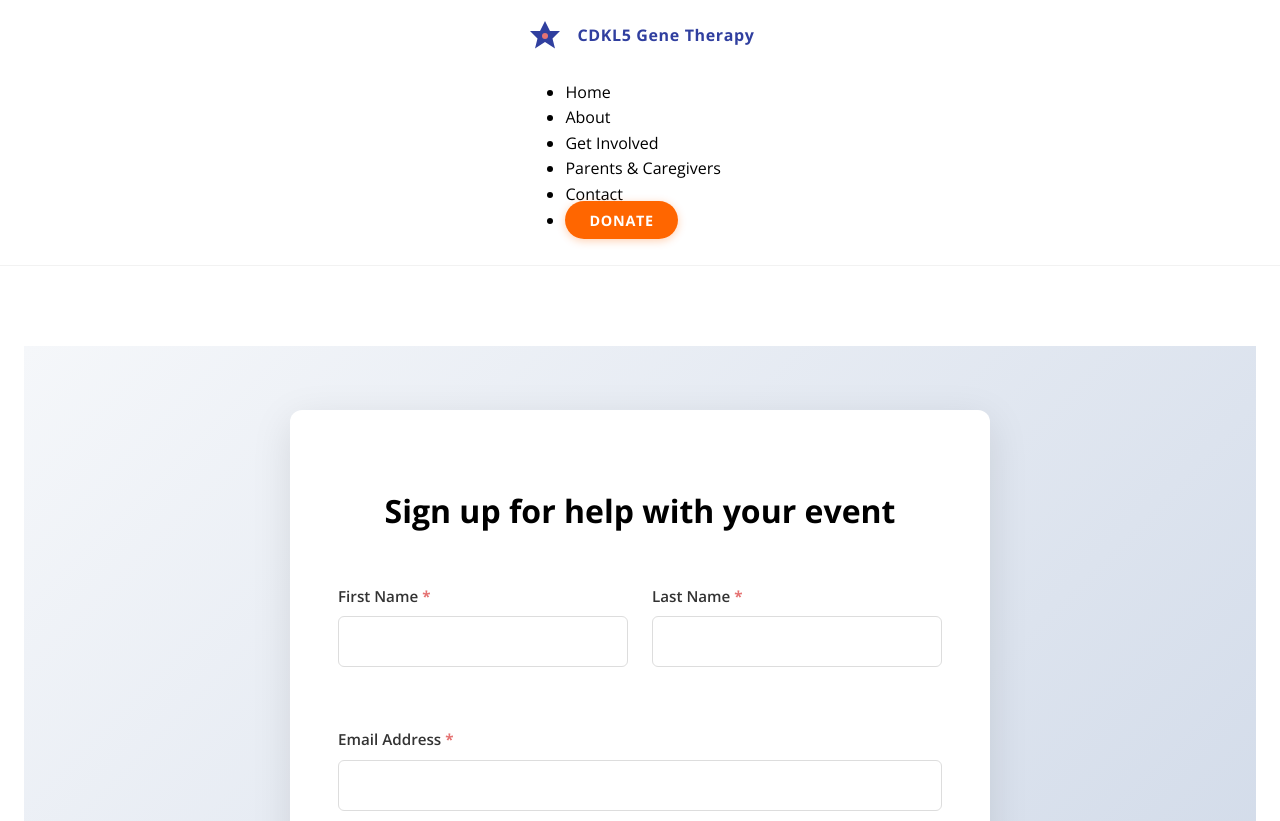
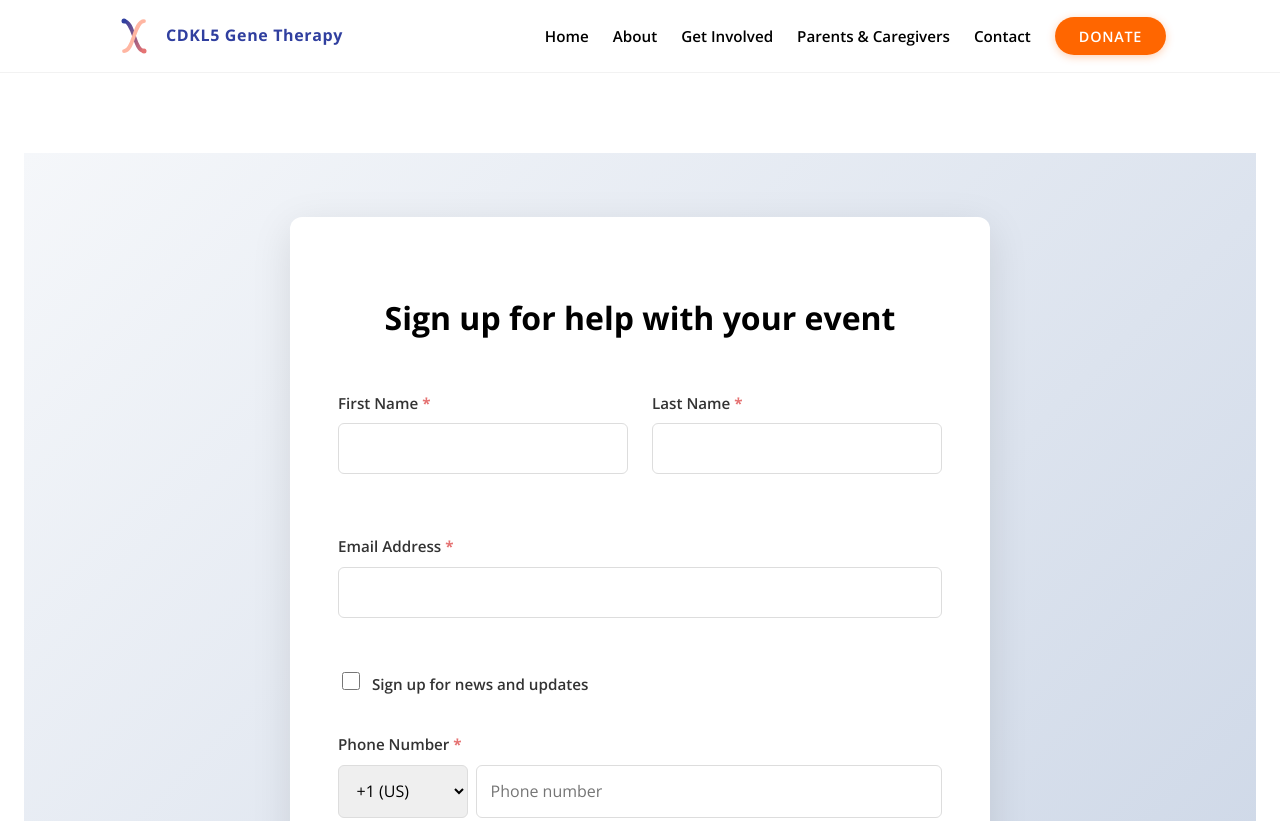
Before and after one commit to sakabraw-1/gene_therapy, a plain HTML site: page plan-event.html in a window 1280 px wide. Shown: the top 821 px of the page. Drawn offline with nearby package versions, Linux system fonts and the light colour scheme.

Commit message:
Fix navigation header on plan-event page to match other pages

```diff
--- a/plan-event.html
+++ b/plan-event.html
@@ -18,29 +18,31 @@
 </head>
 <body>
     <header>
-        <nav class="navbar">
-            <div class="container">
-                <a href="index.html" class="logo">
-                    <svg width="40" height="40" viewBox="0 0 40 40" fill="none" xmlns="http://www.w3.org/2000/svg">
-                        <path d="M20 5L25 15L35 15L27.5 22.5L30 32.5L20 26L10 32.5L12.5 22.5L5 15L15 15L20 5Z" fill="#303F9F"/>
-                        <circle cx="20" cy="20" r="3" fill="#E57373"/>
+        <nav class="navbar container" aria-label="Main navigation">
+            <a href="index.html" class="logo" aria-label="CDKL5 Gene Therapy home">
+                <svg viewBox="0 0 64 64" role="img" aria-hidden="true">
+                    <defs>
+                        <linearGradient id="helixGradient" x1="0" y1="0" x2="1" y2="1">
+                            <stop offset="0%" stop-color="#303F9F" />
+                            <stop offset="100%" stop-color="#E57373" />
+                        </linearGradient>
+                    </defs>
+                    <path d="M16 8c16 0 16 48 32 48" stroke="url(#helixGradient)" stroke-width="6" fill="none" stroke-linecap="round" />
+                    <path d="M48 8c-16 0-16 48-32 48" stroke="#FFB6A2" stroke-width="6" fill="none" stroke-linecap="round" />
+                    <circle cx="16" cy="8" r="4" fill="#303F9F" />
+                    <circle cx="48" cy="56" r="4" fill="#E57373" />
                 </svg>
                 <span>CDKL5 Gene Therapy</span>
             </a>
-                <button class="nav-toggle" aria-label="Toggle navigation">
-                    <span></span>
-                    <span></span>
-                    <span></span>
-                </button>
-                <ul class="nav-menu">
+            <button class="nav-toggle" type="button" data-nav-toggle aria-label="Toggle navigation" aria-controls="primary-navigation" aria-expanded="false">☰</button>
+            <ul class="nav-links" id="primary-navigation" data-nav-links>
                 <li><a href="index.html">Home</a></li>
                 <li><a href="about.html">About</a></li>
                 <li><a href="get-involved.html">Get Involved</a></li>
-                    <li><a href="parents-caregivers.html">Parents & Caregivers</a></li>
+                <li><a href="parents-caregivers.html">Parents &amp; Caregivers</a></li>
                 <li><a href="contact.html">Contact</a></li>
-                    <li><a href="donate.html" class="nav-donate">DONATE</a></li>
+                <li><a href="donate.html" class="nav-donate">Donate</a></li>
             </ul>
-            </div>
         </nav>
     </header>
 
```
Lines whose indentation alone changed are shown as unchanged.
